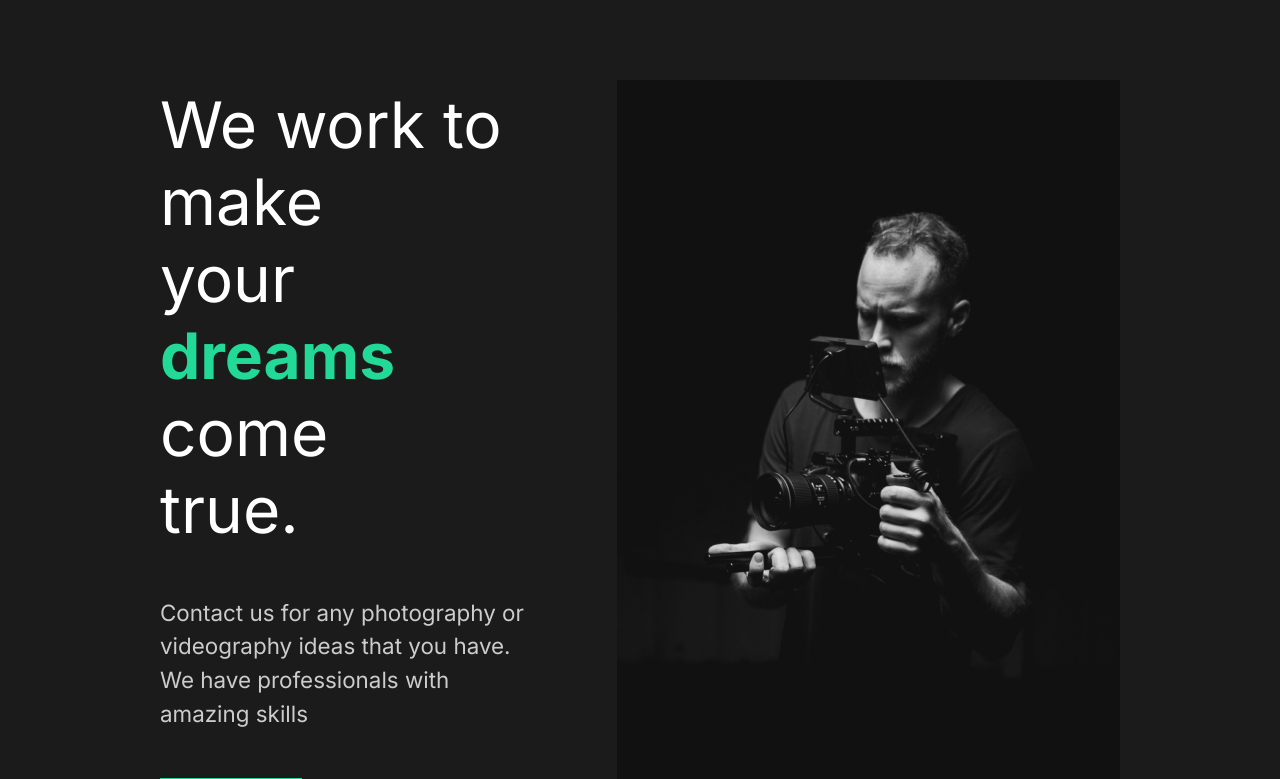
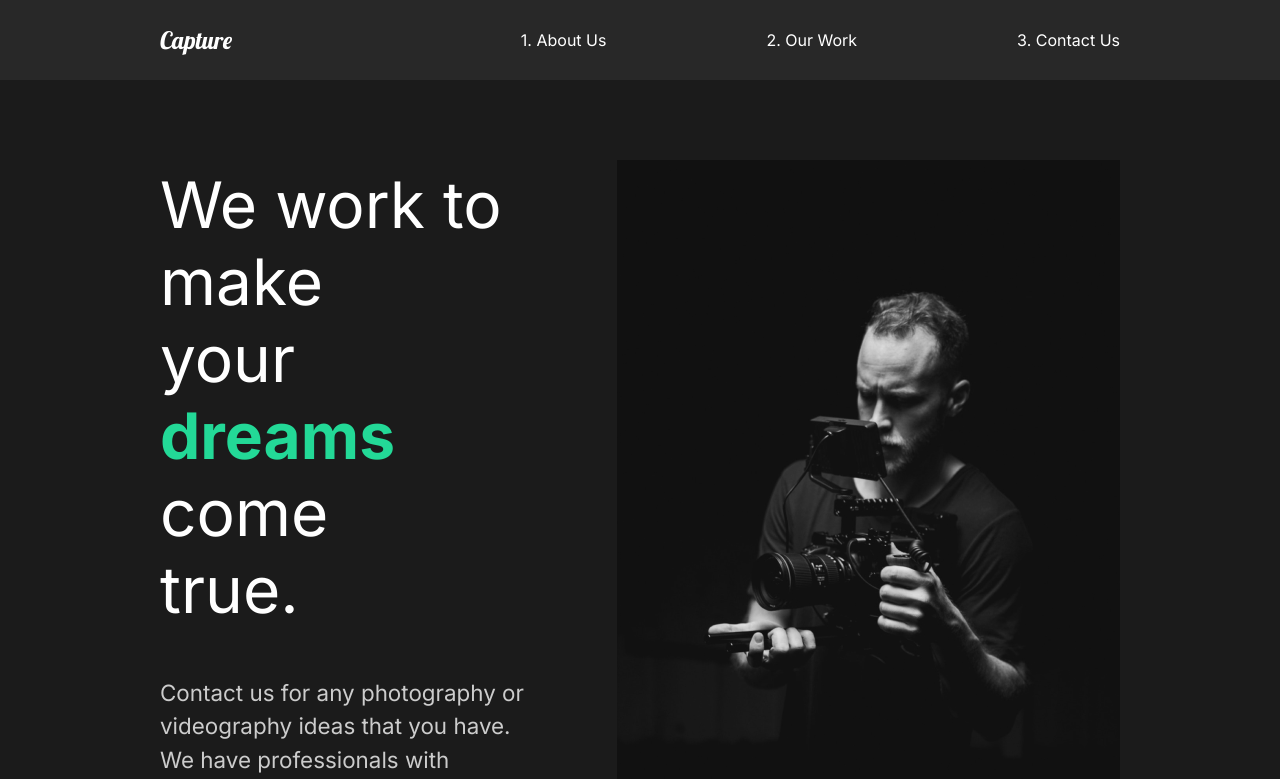
Before and after one commit to dallasclarke/capture-portfolio, a React (Create React App) app: page / in a window 1280 px wide. Shown: the top 779 px of the page. Built offline with nearby package versions, Linux system fonts and the light colour scheme.

Commit message:
Started Navbar component

```diff
--- a/src/App.js
+++ b/src/App.js
@@ -1,12 +1,16 @@
 import React from "react";
 
+// Global Style
 import GlobalStyle from "./components/GlobalStyle";
+// Pages
 import AboutUs from "./pages/AboutUs";
+import Nav from "./components/Nav";
 
 function App() {
   return (
     <div className="App">
       <GlobalStyle />
+      <Nav />
       <AboutUs />
     </div>
   );
--- a/src/components/GlobalStyle.js
+++ b/src/components/GlobalStyle.js
@@ -53,5 +53,4 @@
         }
 `;
 
-
 export default GlobalStyle;
--- /dev/null
+++ b/src/components/Nav.js
@@ -0,0 +1,54 @@
+import React from "react";
+
+import styled from "styled-components";
+
+const Nav = () => {
+  return (
+    <StyledNav>
+      <h1>
+        <a id="logo" href="#">Capture</a>
+      </h1>
+      <ul>
+        <li>
+          <a href="#">1. About Us</a>
+        </li>
+        <li>
+          <a href="#">2. Our Work</a>
+        </li>
+        <li>
+          <a href="#">3. Contact Us</a>
+        </li>
+      </ul>
+    </StyledNav>
+  );
+};
+
+const StyledNav = styled.nav`
+    min-height: 10vh;
+    display: flex;
+    margin: auto;
+    justify-content: space-between;
+    align-items: center;
+    padding: 1rem 10rem;
+    background: #282828;
+
+    a {
+        color: white;
+        text-decoration: none;
+    }
+    ul {
+        display: flex;
+        list-style: none;
+    }
+    #logo {
+        font-size: 1.5rem;
+        font-family: "Lobster", cursive;
+        font-weight: lighter;
+    }
+    li {
+        padding-left: 10rem;
+        position: relative;
+    }
+`
+
+export default Nav;
```
Also changed, not shown: 1 other file (tests, documents, lock files or other folders).
